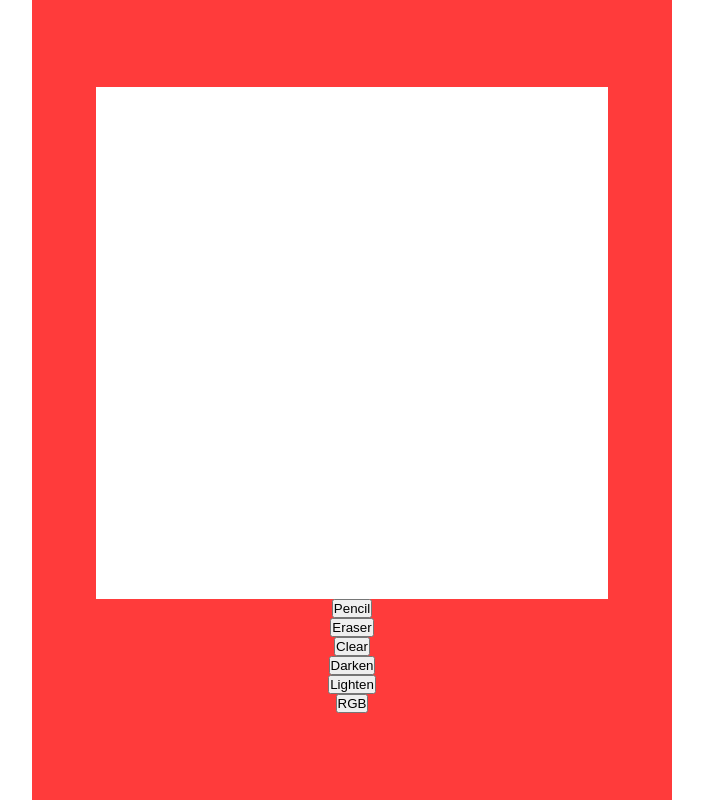
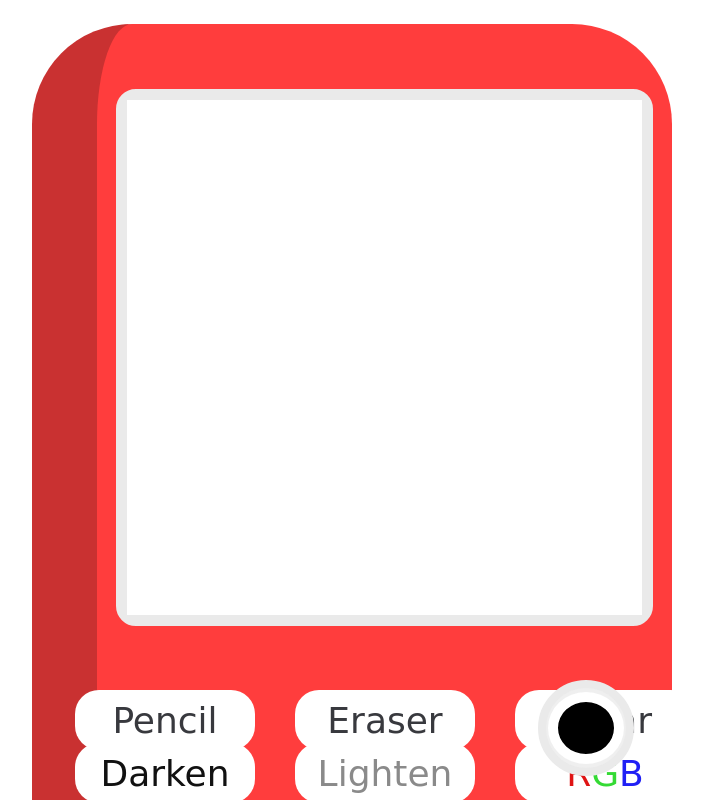
Before and after one commit to AhmedAlkhazragi/etch-a-sketch, a plain HTML site: page index.html in a window 1280 px wide. Shown: the whole page, without its empty margins (288-991 px from the left). Drawn offline with Linux system fonts and the light colour scheme; a web font is replaced by a local one.

Commit message:
add styling to landing and ui.

```diff
--- a/index.html
+++ b/index.html
@@ -12,12 +12,17 @@
     <section id="landing-page">
         <div class="landing-container">
             <div class="display"></div>
-            <button class="pencil">Pencil</button>
-            <button class="eraser">Eraser</button>
-            <button class="clear">Clear</button>
-            <button class="darken">Darken</button>
-            <button class="lighten">Lighten</button>
-            <button class="rgb">RGB</button>
+            <div class="button-container">
+                <button class="pencil">Pencil</button>
+                <button class="eraser">Eraser</button>
+                <button class="clear">Clear</button>
+                <button class="darken"><span style="color: #111111">Darken</span></button>
+                <button class="lighten"><span style="color: #8a8a8a">Lighten</span></button>
+                <button class="rgb"><span style="color: rgb(223, 20, 20)">R</span><span style="color: rgb(52, 218, 52)">G</span><span style="color: rgb(32, 32, 245)">B</span></button>
+            </div>
+            <div class="color-picker-container">
+                <input type="color" class="color-picker">
+            </div>
         </div>
     </section>
 </body>
--- a/script.js
+++ b/script.js
@@ -1,3 +1,13 @@
+/** global variables */
+
+let currentPencilColor = "black";
+const pencil = document.querySelector(".pencil");
+const eraser = document.querySelector(".eraser");
+const clear = document.querySelector(".clear");
+const darken = document.querySelector(".darken");
+const lighten = document.querySelector(".lighten");
+const rgb = document.querySelector(".rgb");
+
 /** draw grid function */
 
 function drawGrid(input) {
@@ -12,7 +22,7 @@ function drawGrid(input) {
     display.style['grid-template-columns'] = `repeat(${input}, ${input}fr)`;
 }
 
-drawGrid(64);
+drawGrid(16);
 
 /** draw event-listeners */
 
@@ -33,11 +43,11 @@ document.querySelectorAll(".pixel").forEach((pixel) => {
 
     pixel.addEventListener("mousemove", (e) => {
         if (mouseIsDown) {
-            pixel.style['background-color'] = "black";
+            pixel.style['background-color'] = currentPencilColor;
         }
     });
 
     pixel.addEventListener("click", (e) => {
-        pixel.style['background-color'] = "black";
+        pixel.style['background-color'] = currentPencilColor;
     });
 })
--- a/style.css
+++ b/style.css
@@ -1,3 +1,5 @@
+@import url('https://fonts.googleapis.com/css2?family=Shrikhand&display=swap');
+
 * {
     margin: 0;
     padding: 0;
@@ -10,25 +12,88 @@
     background-color: white;
     display: flex;
     justify-content: center;
+    align-items: flex-end;
 }
 
 .landing-container {
-    height: 100vh;
+    height: 97vh;
     width: 50vw;
-    background-color: rgb(255, 59, 59);
+    background-color: #FF3D3D;
     display: flex;
     justify-content: center;
     align-items: center;
     flex-direction: column;
+    border-left: 65px solid #C93131;
+    border-radius: 100px 100px 0 0;
 }
 
 .display {
-    height: 40vw;
-    width: 40vw;
+    height: 42vw;
+    width: 42vw;
     background-color: white;
     display: grid;
+    border: 11px solid #EAEAEA;
+    border-radius: 20px;
+    position: relative;
+    top: -7%;
 }
 
 .pixel {
     background-color: white;
 }
+
+button {
+    border-radius: 20px;
+    border: none;
+    font-size: 30px;
+    height: 50px;
+    width: 150px;
+    font-family: 'Shrikhand', cursive;
+    background-color: white;
+    text-align: center;
+    color: #38393E;
+    scale: 1.2;
+}
+
+button:focus {
+    border: 5px solid #38393E;
+    background-color:#38393E;
+    color: lightgray;
+}
+
+.button-container {
+    display: grid;
+    grid-template-columns: repeat(3, 3fr);
+    grid-column-gap: 70px;
+    padding-top: 15px;
+    position: absolute;
+    bottom: 0;
+    height: 15vh;
+    width: 150px;
+    justify-content: center;
+}
+
+.color-picker-container {
+    position: absolute;
+    bottom: 3%;
+    right: 28%;
+    border-radius: 50%;
+    border: 8px solid  #EAEAEA;
+    background-color: #EAEAEA;
+}
+
+.color-picker {
+    -webkit-appearance: none;
+    appearance: none;
+    border-radius: 50%;
+    height: 10vh;
+    width: 10vh;
+    border: none;
+    cursor: pointer;
+}
+
+.color-picker::-webkit-color-swatch {
+    border: none;
+    border-radius: 50%;
+    border: 10px solid white;
+}
```
